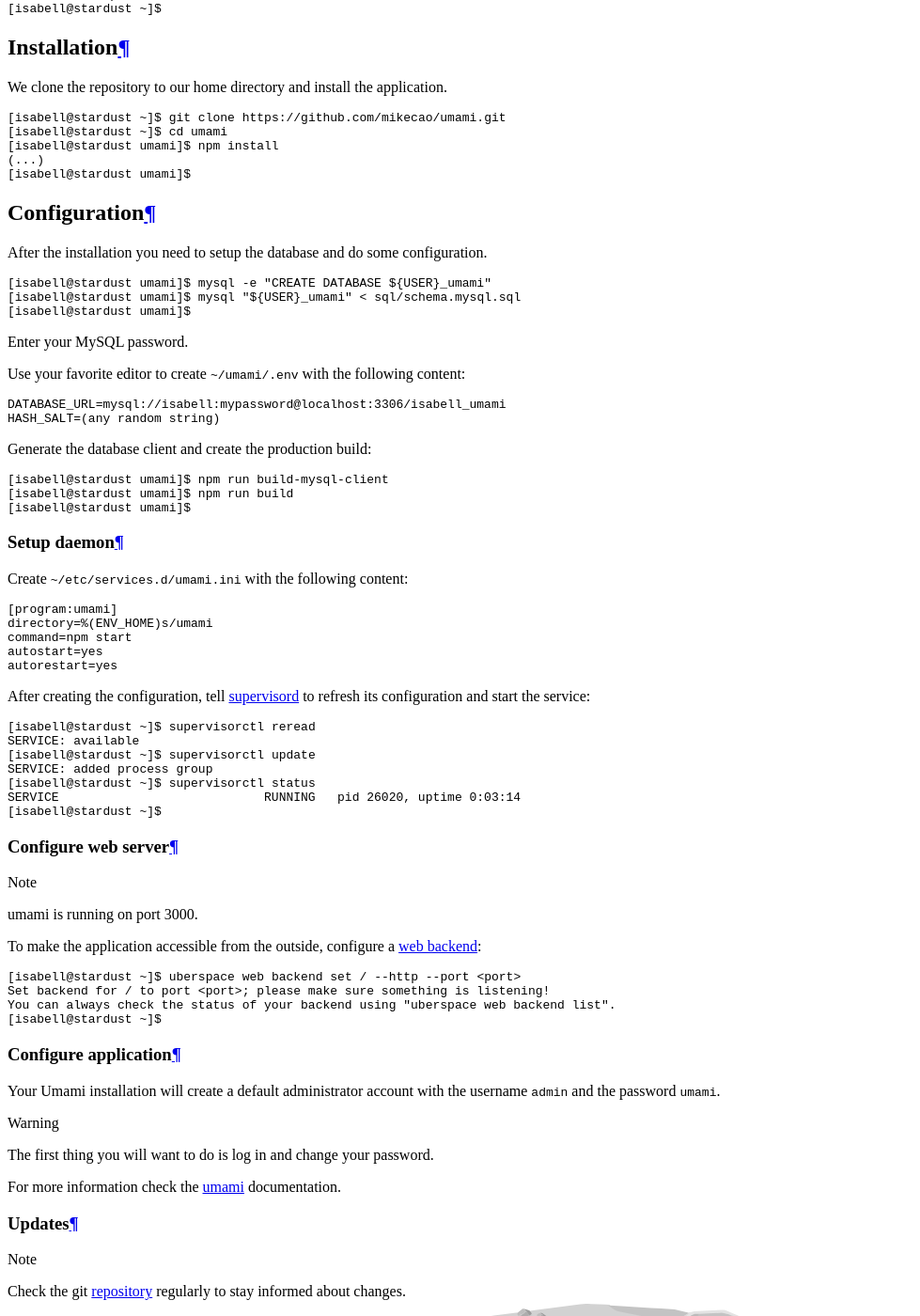
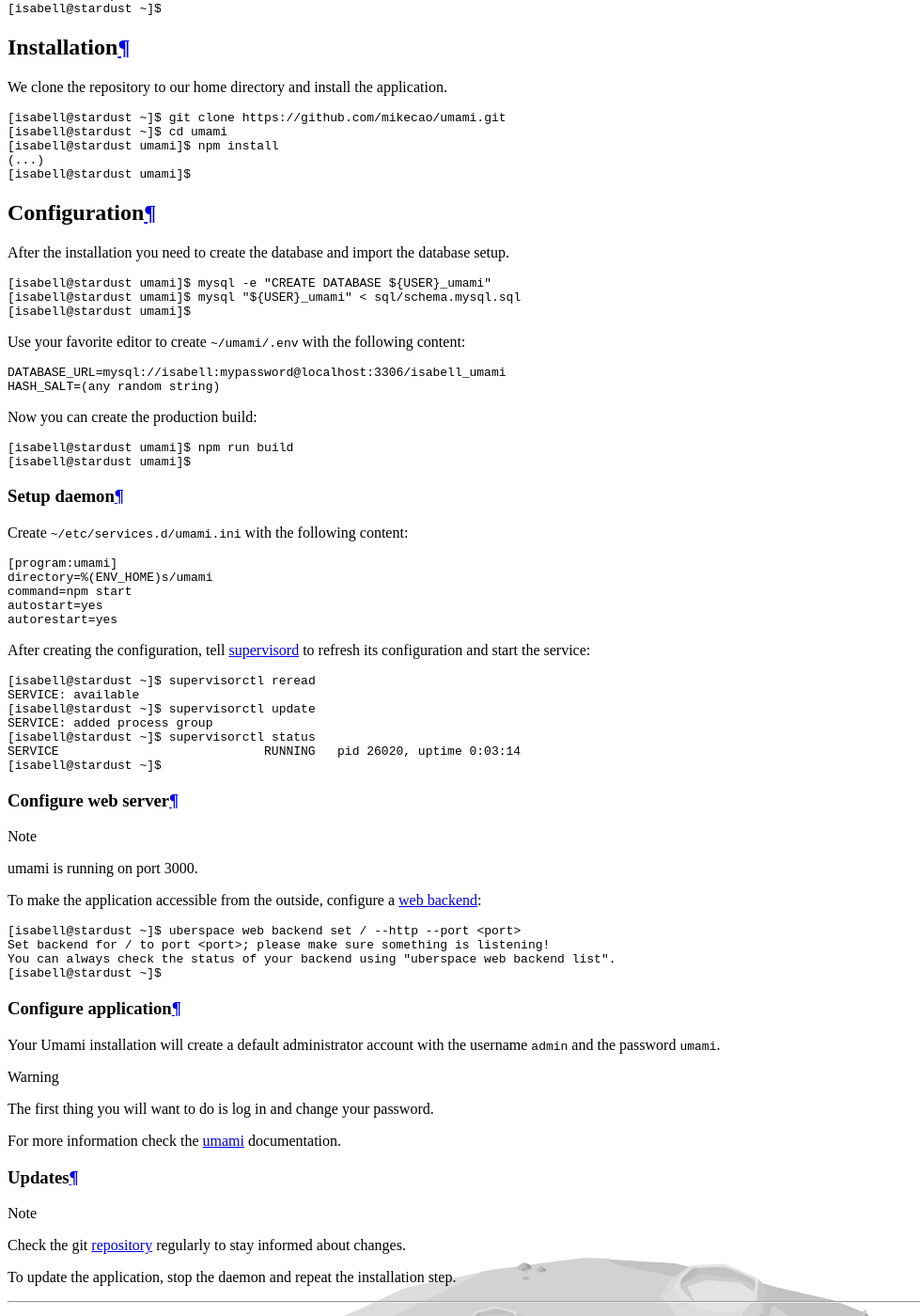
Before and after one commit to Uberspace/lab, a Sphinx documentation site: the page built from source/guide_umami.rst, in a window 1280 px wide and 1400 px high, scrolled down 4995 px. Shown: the whole window at 94% size, without its empty margins (0-979 px from the left). Built offline with Sphinx 7.4.7 and the Read the Docs theme 2.0.0, drawn with Linux system fonts in a browser that asks for light colours; some of the changed text lies outside the part shown.

Commit message:
Update umami guide
* mysql password is not needed on the given operation
* mysql-build-client is automatically run on npm run build

```diff
--- a/source/guide_umami.rst
+++ b/source/guide_umami.rst
@@ -65,15 +65,13 @@
 Configuration
 =============
 
-After the installation you need to setup the database and do some configuration.
+After the installation you need to create the database and import the database setup.
 
 .. code-block:: console
 
  [isabell@stardust umami]$ mysql -e "CREATE DATABASE ${USER}_umami"
  [isabell@stardust umami]$ mysql "${USER}_umami" < sql/schema.mysql.sql
  [isabell@stardust umami]$
-
-Enter your MySQL password.
 
 Use your favorite editor to create ``~/umami/.env`` with the following content:
 
@@ -82,11 +80,10 @@
   DATABASE_URL=mysql://isabell:mypassword@localhost:3306/isabell_umami
   HASH_SALT=(any random string)
 
-Generate the database client and create the production build:
+Now you can create the production build:
 
 .. code-block:: console
 
- [isabell@stardust umami]$ npm run build-mysql-client
  [isabell@stardust umami]$ npm run build
  [isabell@stardust umami]$
 
```
Also changed, not shown: other parts of source/guide_umami.rst (+1 -1 lines).
